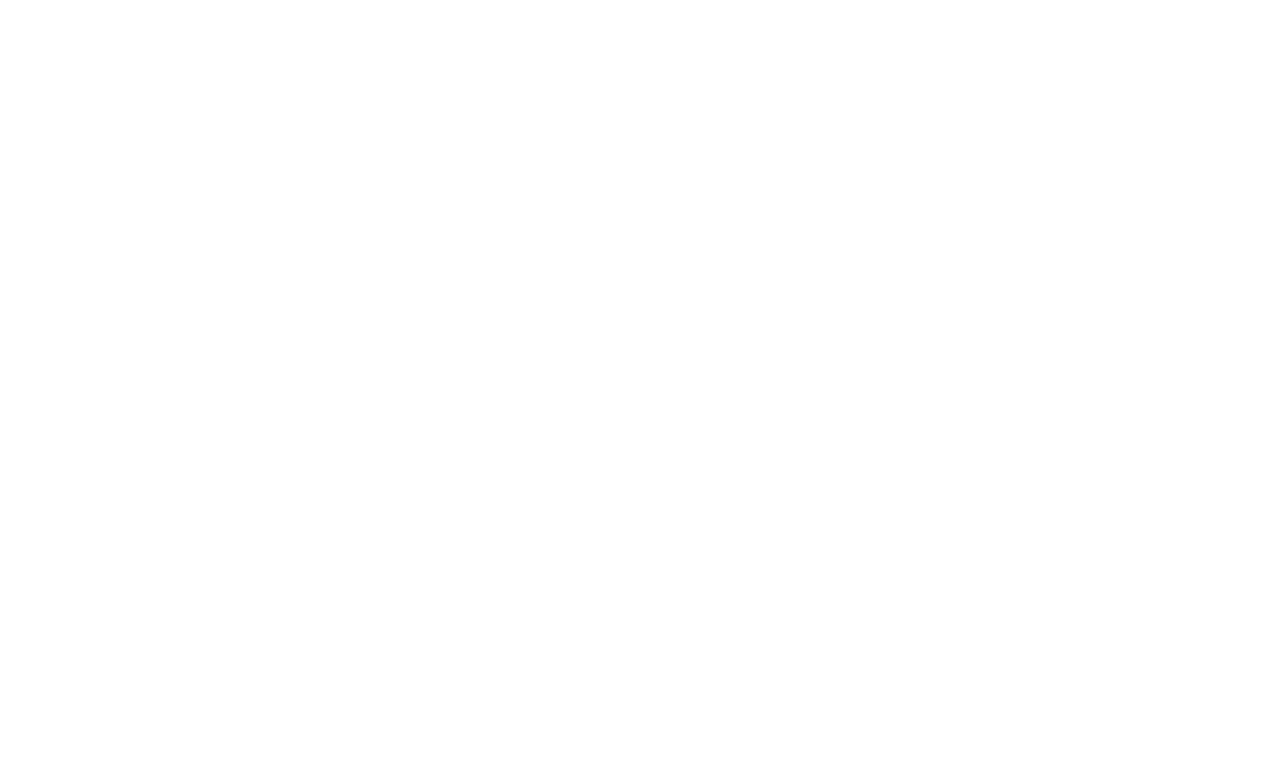
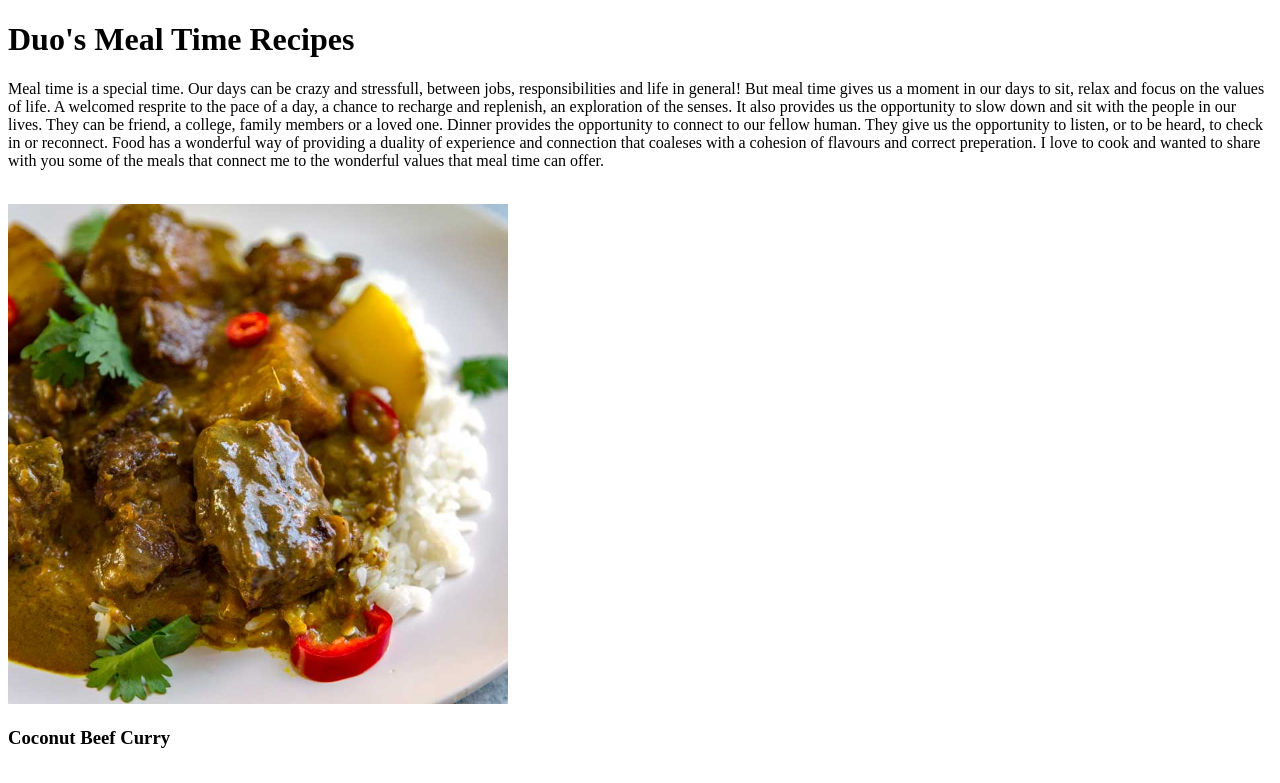
Before and after one commit to Sparlinski/test-recipe-website, a plain HTML site: page index.html in a window 1280 px wide. Shown: the top 783 px of the page. Drawn offline with Linux system fonts and the light colour scheme.

Commit message:
pictures inserted into index.html

```diff
--- a/index.html
+++ b/index.html
@@ -5,6 +5,35 @@
         <title>Test Recipe Website</title>
     </head>
     <body>
+        <h1>Duo's Meal Time Recipes</h1>
+
+    <p> Meal time is a special time. Our days can be crazy and stressfull, between jobs, responsibilities and life in general! But meal
+        time gives us a moment in our days to sit, relax and focus on the values of life. A welcomed resprite to the pace of a day, a
+        chance to recharge and replenish, an exploration of the senses. It also provides us the opportunity to slow down and sit with the
+        people in our lives. They can be friend, a college, family members or a loved one. Dinner provides the opportunity to connect to
+        our fellow human. They give us the opportunity to listen, or to be heard, to check in or reconnect. Food has a wonderful way of
+        providing a duality of experience and connection that coaleses with a cohesion of flavours and correct preperation.
+        I love to cook and wanted to share with you some of the meals that connect me to the wonderful values that meal time can offer.  </p>
+
+    <br>
+
+    <img src="images/coconut-beef-curry.jpg" style="width: 500px; height: 500px;" alt="A picture of a golden colored creamy coconut beef curry
+    lying on a bed of rice">
+
+    <h3>Coconut Beef Curry</h3>
+
+    <br>
+
+    <img src="images/asian-meatballs.jpg" style="width: 500px;" alt="A bowl of meatballs in a white bowl glazed with a dark sauce glaze">
+
+    <h3>Asian Style Meatballs</h3>
+
+    <br>
+
+    <img src="images/turkey-burger.jpg" style="width: 500px;" alt="Two turkey burger patties stacked on a bed of lettuce and tomatoe with a
+    dollop of spicy fennel seed mayo on top of the turkey patties">
+
+    <h3>Turkey Burger With Fennel Seed Spicy Mayo</h3>
 
     </body>
 </html>
```
Also changed, not shown: images/asian-meatballs.jpg (added), images/coconut-beef-curry.jpg (added), images/turkey-burger.jpg (added), pages/pages.html (added).
